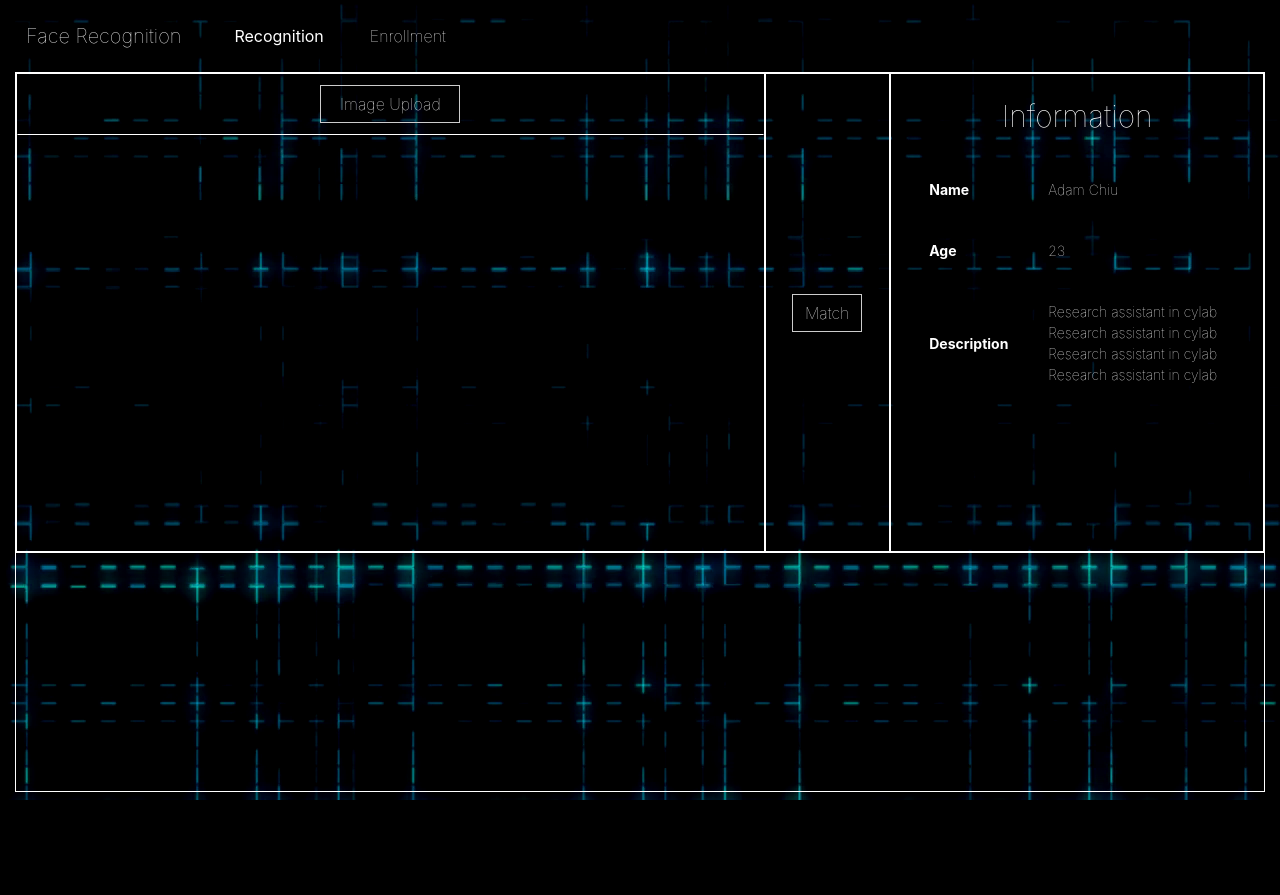
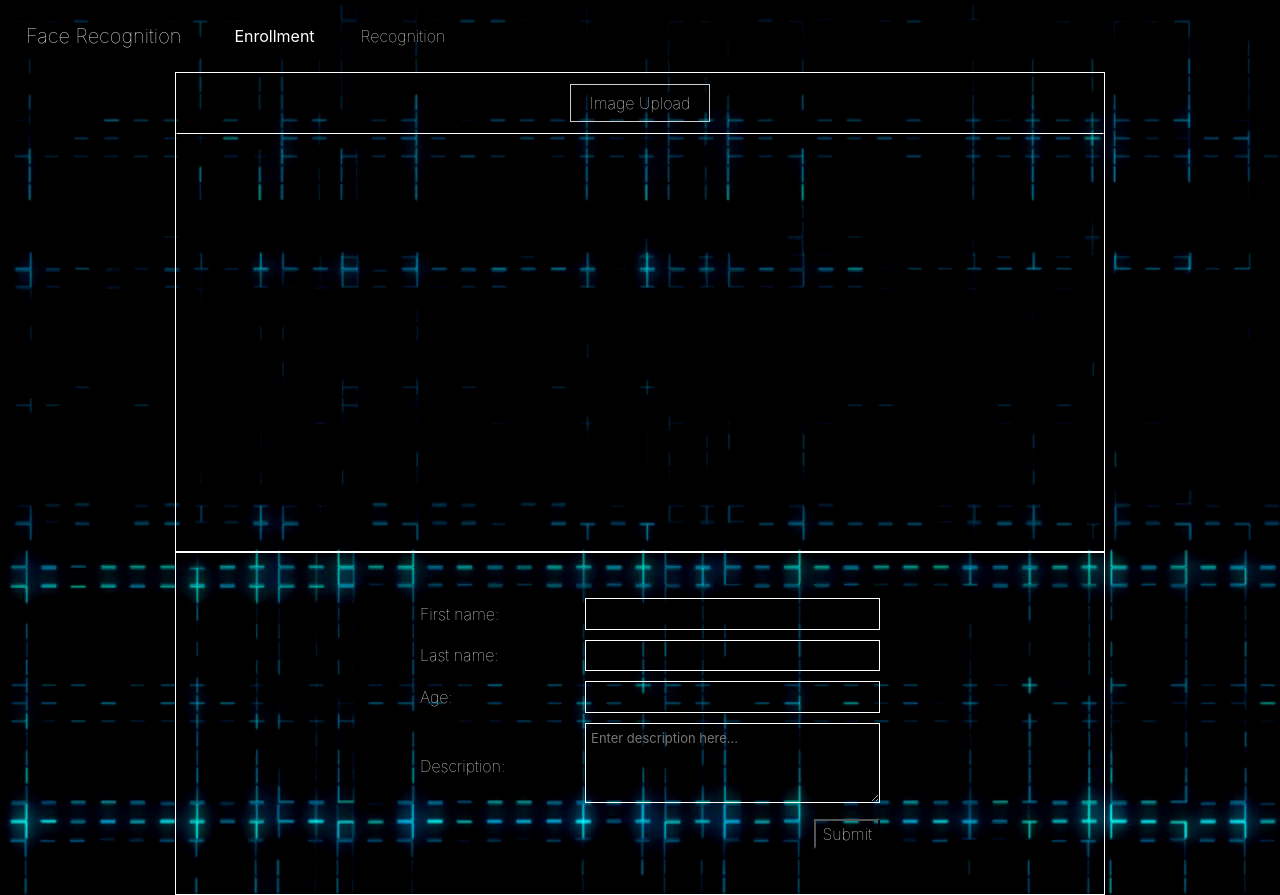
Before and after one commit to AdamCYH/Face_Reco_Web, a Django app: page / in a window 1280 px wide. Before the commit the page ends 800 px from the top, so only its background shows below. Run offline with Django 3.2, Linux system fonts and the light colour scheme; some libraries are stand-ins or nearby versions.

Commit message:
finish enrollment update and UI

```diff
--- a/face_reco_site/settings.py
+++ b/face_reco_site/settings.py
@@ -17,10 +17,13 @@ import os
 ############## Directory Config ################
 ################################################
 ################################################
-IMG_STORAGE_PATH = "./photos"
+RECOGNITION_IMG_UPLOAD = "./photos/recognition"
+ENROLLMENT_IMG_UPLOAD = "./photos/enrollment"
 
 MEDIA_ROOT = "./media"
 MEDIA_URL = '/media/'
+
+DATA_UPLOAD_MAX_MEMORY_SIZE = None
 
 # Build paths inside the project like this: os.path.join(BASE_DIR, ...)
 BASE_DIR = os.path.dirname(os.path.dirname(os.path.abspath(__file__)))
--- a/face_reco_site/urls.py
+++ b/face_reco_site/urls.py
@@ -18,8 +18,8 @@ from django.urls import path
 from main import views
 
 urlpatterns = [
-    path('', views.recognition, name='main-recognition_site'),
-    path('recognition', views.recognition),
+    path('', views.enrollment),
+    path('recognition', views.recognition, name='main-recognition_site'),
     path('enrollment', views.enrollment, name='main-enrollment_site'),
 
 ]
--- a/main/static/main/css/base.css
+++ b/main/static/main/css/base.css
@@ -22,10 +22,26 @@ body {
     max-width: 1300px;
 }
 
+.center_parent {
+    vertical-align: middle;
+    display: inline-flex;
+    width: 100%;
+}
+
 .center {
     margin: auto;
+}
+
+.white_border {
+    border: solid 1px white;
 }
 
 .active {
     font-weight: bolder;
 }
+
+.button {
+    background-color: transparent;
+    color: white;
+    font-weight: lighter;
+}
--- a/main/static/main/css/enrollment.css
+++ b/main/static/main/css/enrollment.css
@@ -14,16 +14,14 @@
 
 .lower {
     width: 100%;
-    height: 30vh;
+    min-height: 330px;
 }
 
 
 .tools {
     width: 10%;
-    vertical-align: middle;
-    display: inline-flex;
+
 }
-
 
 .upload_tools {
     border: none;
@@ -70,12 +68,17 @@
 
 #info_table {
     width: 100%;
-    margin: 10px;
+    margin: 40px 10px;
 }
 
 #info_table td {
     padding: 5px 20px 5px 20px;
 }
+
+#submit_form {
+    float: right;
+}
+
 
 input, textarea {
     width: 100%;
@@ -83,6 +86,7 @@ input, textarea {
     background-color: transparent;
     color: white;
     font-size: 13px;
+    border: 1px solid white;
 }
 
 textarea {
--- a/main/static/main/js/enrollment.js
+++ b/main/static/main/js/enrollment.js
@@ -1,14 +1,32 @@
 function loadImg(input) {
     if (input.files && input.files[0]) {
         var reader = new FileReader();
-        var fileName = input.files[0].name
+        var fileName = input.files[0].name;
         reader.onload = function (e) {
             $('#snap_image')
                 .attr('src', e.target.result);
-            $("#snap_image").val(e.target.result);
-            $("#img_name").val(fileName.split(".")[0]);
+            $("[name=img_holder]").val(e.target.result);
         };
 
         reader.readAsDataURL(input.files[0]);
     }
 }
+
+function submitform() {
+    $("#message").html("");
+    if (validate()) {
+        document.info_form.submit();
+    }
+}
+
+function validate() {
+    if ($("[name=img_holder]").val().trim().length == 0) {
+        $("#message").html("Please upload a image.");
+        return false;
+    } else if ($("[name=fname]").val().trim().length == 0) {
+        $("#message").html("Please enter your first name.");
+        return false;
+    } else {
+        return true;
+    }
+}
--- a/main/templates/main/base.html
+++ b/main/templates/main/base.html
@@ -32,10 +32,10 @@
     <div class="collapse navbar-collapse" id="navbarSupportedContent">
         <ul class="navbar-nav mr-auto">
             <li class="nav-item">
-                <a class="nav-link" id="recognition" href="{% url 'main-recognition_site' %}">Recognition</a>
+                <a class="nav-link" id="enrollment" href="{% url 'main-enrollment_site' %}">Enrollment</a>
             </li>
             <li class="nav-item">
-                <a class="nav-link" id="enrollment" href="{% url 'main-enrollment_site' %}">Enrollment</a>
+                <a class="nav-link" id="recognition" href="{% url 'main-recognition_site' %}">Recognition</a>
             </li>
         </ul>
     </div>
@@ -49,7 +49,7 @@
     var path = $(location).attr('href').split("/").pop();
     console.log(path)
     if (path == "") {
-        $('#recognition').addClass("active");
+        $('#enrollment').addClass("active");
     } else {
         $('#' + path).addClass("active");
     }
--- a/main/templates/main/enrollment.html
+++ b/main/templates/main/enrollment.html
@@ -25,7 +25,7 @@
 
     </div>
     <div class="content lower">
-        <form class="center" name="info_form" id="info_form" action={% url 'main-recognition_site' %} method="POST">
+        <form class="center" name="info_form" id="info_form" action={% url 'main-enrollment_site' %} method="POST">
             <table id="info_table">
                 <tr>
                     <td>First name:</td>
@@ -41,15 +41,20 @@
                 </tr>
                 <tr>
                     <td>Description:</td>
-                    <td><textarea name="description" form="info_form">Enter description here...</textarea>
+                    <td><textarea name="description" form="info_form"
+                                  placeholder="Enter description here..."></textarea>
+                </tr>
+                <tr>
+                    <td colspan="2"><span class="message" id="message"></span>
+                        <button type="button" class="button" id="submit_form"
+                                onclick="submitform(this)">Submit
+                        </button>
+                    </td>
                 </tr>
             </table>
             <input name="img_holder" hidden>
-            <br>
             {% csrf_token %}
         </form>
-        <button type="button" class="button" id="submit_form"
-                onclick="submitform(this)">Submit
-        </button>
+
     </div>
 {% endblock %}
--- a/main/views.py
+++ b/main/views.py
@@ -9,7 +9,7 @@ def recognition(request):
         image_name = request.POST.get("img_name")
         image_data = request.POST.get("img_data")
 
-        photo_path = utilities.save_image(image_name, image_data)
+        photo_path = utilities.save_image(image_data, "recognition", image_name)
 
         # redis.push_to_redis(photo_path)
 
@@ -19,4 +19,16 @@ def recognition(request):
 
 
 def enrollment(request):
-    return render(request, 'main/enrollment.html')
+    if request.method == "POST":
+        fname = request.POST.get("fname")
+        lname = request.POST.get("lname")
+        age = request.POST.get("age")
+        image_data = request.POST.get("img_holder")
+
+        photo_path = utilities.save_image(image_data, "enrollment", fname=fname, lname=lname)
+
+        # redis.push_to_redis(photo_path)
+
+        return render(request, 'main/successful.html')
+    elif request.method == "GET":
+        return render(request, 'main/enrollment.html')
```
Also changed, not shown: main/templates/main/successful.html (added, +27 -0 lines), main/utilities/utilities.py (+10 -5 lines), photos/enrollment/adam__201906131852.png (added), photos/enrollment/adam__201906131854.png (added), photos/enrollment/adam__201906131855.png (added), photos/enrollment/adam_chiu_201906131908.png (added), photos/enrollment/bob__201906131857.png (added), photos/enrollment/bob__201906131859.png (added), photos/enrollment/bob__201906131900.png (added), photos/enrollment/bob__201906131901.png (added).
